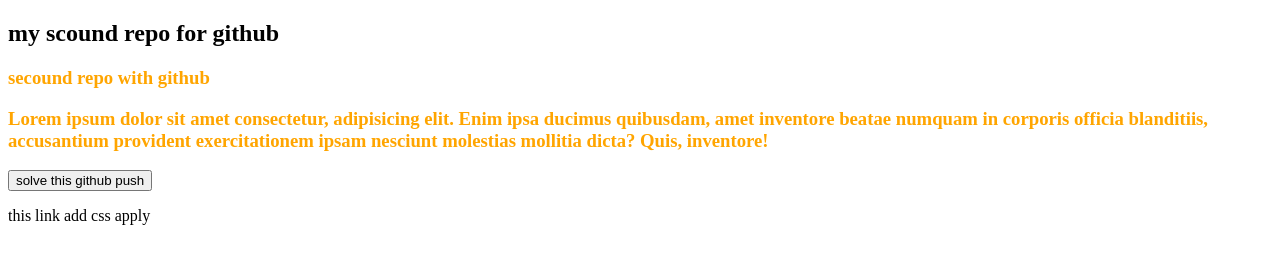
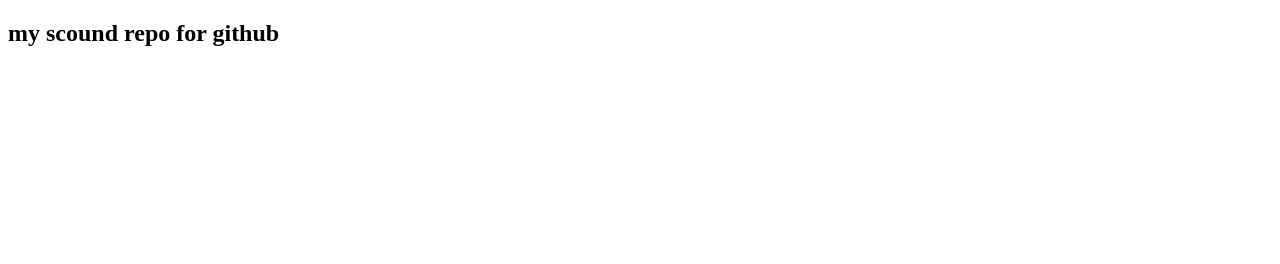
Before and after one commit to milonahmedshuvo/my-scound-repo, a plain HTML site: page index.html in a window 1280 px wide. Drawn offline with Linux system fonts and the light colour scheme.

```diff
--- a/index.html
+++ b/index.html
@@ -5,14 +5,12 @@
     <meta http-equiv="X-UA-Compatible" content="IE=edge">
     <meta name="viewport" content="width=device-width, initial-scale=1.0">
     <link rel="stylesheet" href="style.css">
-    <title>Document</title>
+    <title>My Portfolio Website</title>
 </head>
 <body>
     <h2> my scound repo for github</h2>
-    <h3>secound repo with github</h3>
-    <h3>Lorem ipsum dolor sit amet consectetur, adipisicing elit. Enim ipsa ducimus quibusdam, amet inventore beatae numquam in corporis officia blanditiis, accusantium provident exercitationem ipsam nesciunt molestias mollitia dicta? Quis, inventore!</h3>
 
-    <button>solve this github push</button>
-    <p>this link add css apply</p>
+
+
 </body>
 </html>
```
